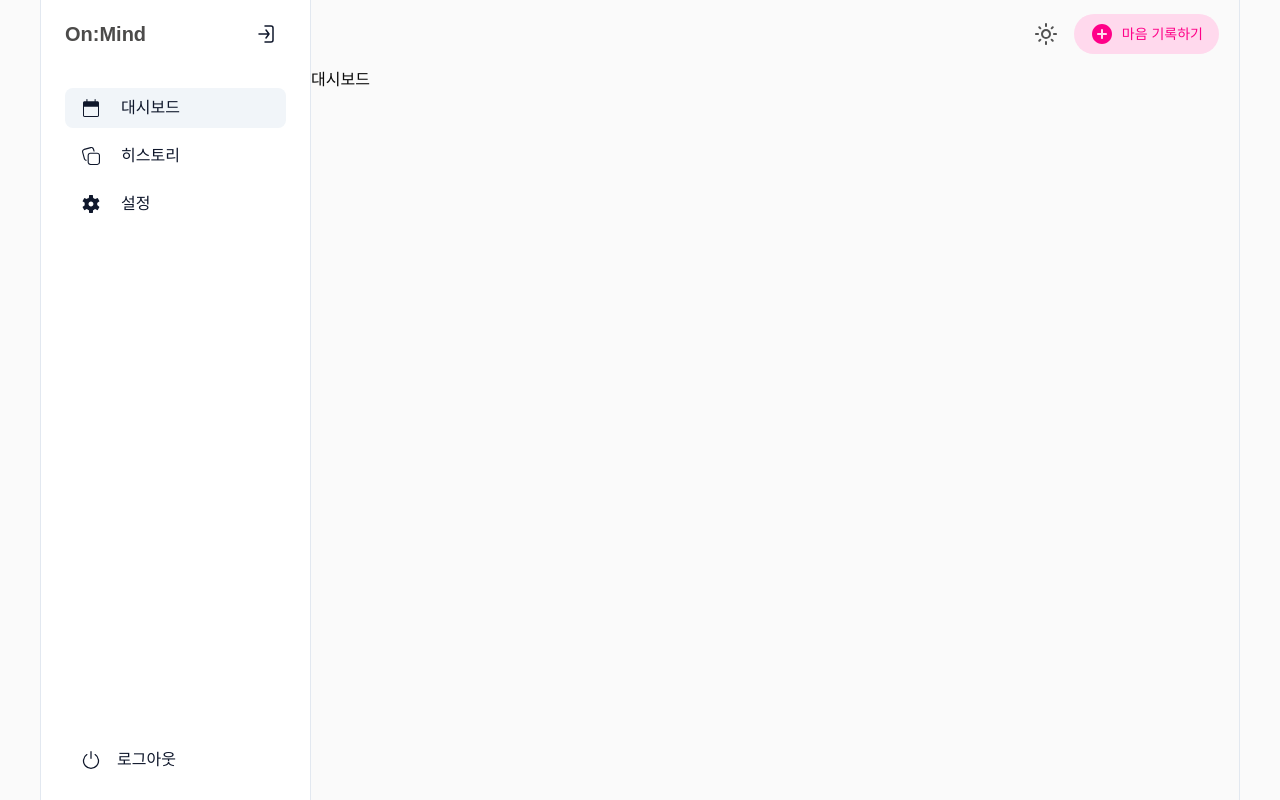
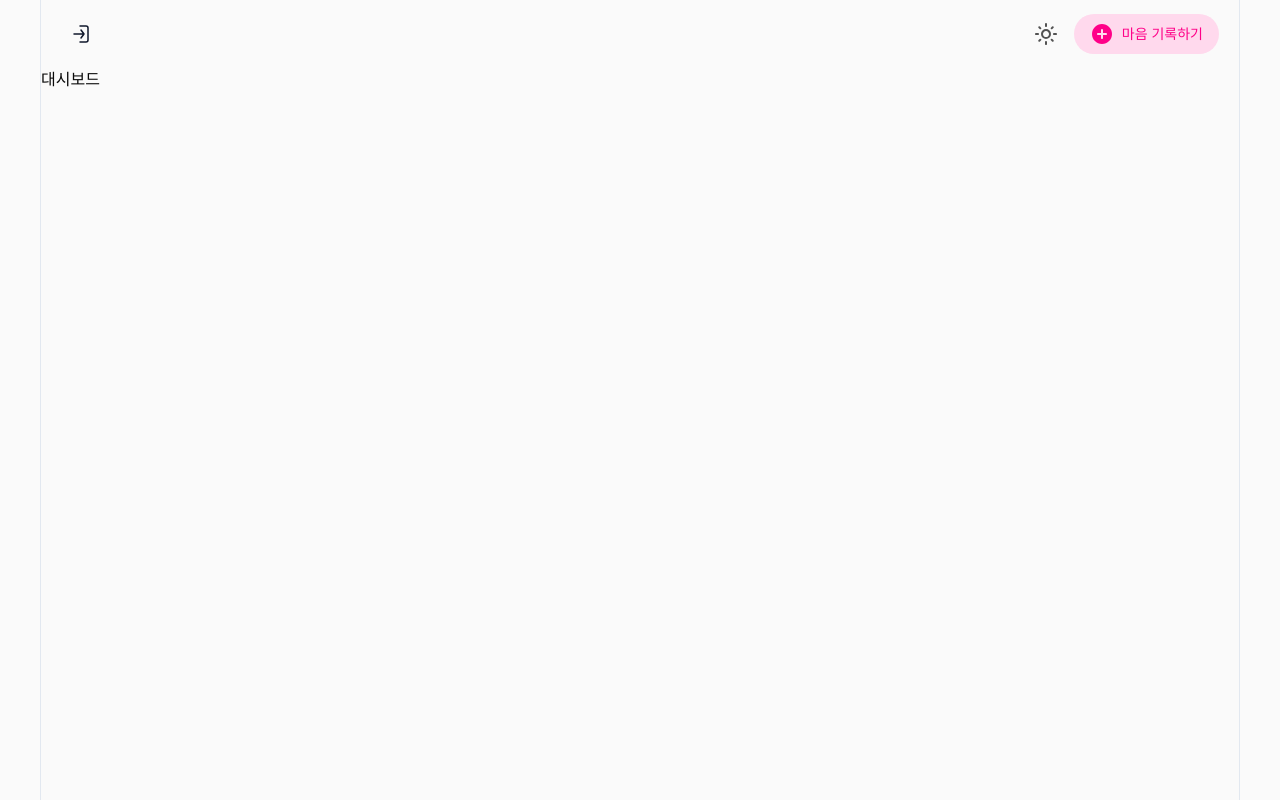
Before and after one commit to hyeopsang/shwimpyo, a React (Vite) app: page /my-app/dashboard in a window 1280 px wide. Built offline with nearby package versions, Linux system fonts and the light colour scheme; a web font is replaced by a local one.

Commit message:
refactor(side-bar): 사이드바 padding, width, 애니메이션 변경

```diff
--- a/src/components/ui/my-app/my-app-layout.tsx
+++ b/src/components/ui/my-app/my-app-layout.tsx
@@ -4,7 +4,7 @@ import AppSidebar from '@/feature/sidebar/app-sidebar';
 import Header from '@/components/header';
 
 export default function MyAppLayout() {
-  const [sidebar, setSidebar] = useState(true);
+  const [sidebar, setSidebar] = useState(false);
 
   const toggleSidebar = () => {
     setSidebar((prev) => !prev);
@@ -16,7 +16,6 @@ export default function MyAppLayout() {
         <AppSidebar toggleSidebar={toggleSidebar} sidebar={sidebar} />
         <main className="flex-1 w-full h-full mx-auto border-x border-slate-200 dark:border-0">
           <Header toggleSidebar={toggleSidebar} sidebar={sidebar} />
-
           <Outlet />
         </main>
       </div>
--- a/src/feature/sidebar/app-sidebar.tsx
+++ b/src/feature/sidebar/app-sidebar.tsx
@@ -14,20 +14,20 @@ export default function AppSidebar({toggleSidebar, sidebar}: AppSideBarProps) {
       id="sidebar"
       role="navigation"
       className={cn(
-        'h-dvh pb-5 px-6 bg-white dark:bg-slate-800 absolute divide-y divide-slate-200 border-l border-slate-200 dark:border-0 dark:divide-white/25 transition-all duration-300 z-60 md:sticky top-0 left-0 overflow-hidden',
+        'h-dvh pb-5 pl-6 pr-4 bg-white dark:bg-slate-800 absolute  border-l border-slate-200 dark:border-0 dark:divide-white/25 z-60 md:sticky top-0 left-0 overflow-hidden',
         sidebar
-          ? 'translate-x-0 w-[270px]'
+          ? 'translate-x-0 w-[270px] transition-all duration-300'
           : '-translate-x-full w-0 p-0 border-0'
       )}
     >
       <div
         className={cn(
-          'w-full h-full flex flex-col',
+          'w-full h-full flex flex-col divide-y divide-slate-200',
           !sidebar && 'opacity-0 pointer-events-none'
         )}
       >
         <SidebarHeader toggleSidebar={toggleSidebar} sidebar={sidebar} />
-        <SidebarMenuList />
+        <SidebarMenuList toggleSidebar={toggleSidebar} />
         <SidebarFooter />
       </div>
     </aside>
--- a/src/feature/sidebar/sidebar-header.tsx
+++ b/src/feature/sidebar/sidebar-header.tsx
@@ -1,8 +1,8 @@
 import SidebarTrigger from '@/shared/sidebar-trigger';
-interface SidebarHeaderProps {
+type SidebarHeaderProps = {
   toggleSidebar: () => void;
   sidebar: boolean;
-}
+};
 export default function SidebarHeader({
   toggleSidebar,
   sidebar,
--- a/src/feature/sidebar/sidebar-menu-button.tsx
+++ b/src/feature/sidebar/sidebar-menu-button.tsx
@@ -5,12 +5,15 @@ interface MenuButtonsProps {
   path: string;
   icon: ComponentType<React.SVGProps<SVGSVGElement>>;
   label: string;
+  onClick?: () => void;
 }
 
 export default function SidebarMenuButton({
   path,
   icon: Icon,
   label,
+  onClick,
+  ...props
 }: MenuButtonsProps) {
   const location = useLocation();
   const isActive = location.pathname.startsWith(path);
@@ -18,10 +21,12 @@ export default function SidebarMenuButton({
     <Link
       to={path}
       aria-current={isActive ? 'page' : undefined}
+      onClick={onClick}
       className={cn(
-        'w-full px-4 py-2 flex items-center gap-5 rounded-md hover:bg-slate-100 active:bg-slate-100 text-slate-900 dark:text-white dark:hover:bg-slate-100/25',
+        'w-full px-3 py-2 flex items-center gap-5 rounded-md hover:bg-slate-100 active:bg-slate-300 text-slate-900 dark:text-white dark:hover:bg-slate-100/25 dark:active:bg-slate-100/75',
         {'bg-slate-100 dark:bg-slate-100/25': isActive}
       )}
+      {...props}
     >
       <Icon width={20} />
       <span className="text-base font-medium">{label}</span>
--- a/src/feature/sidebar/sidebar-menu-list.tsx
+++ b/src/feature/sidebar/sidebar-menu-list.tsx
@@ -9,7 +9,11 @@ const menuItems = [
   {label: '설정', icon: Setting, path: '/my-app/setting'},
 ];
 
-export default function SidebarMenuList() {
+export default function SidebarMenuList({
+  toggleSidebar,
+}: {
+  toggleSidebar: () => void;
+}) {
   return (
     <nav
       className="flex flex-col w-full flex-1 py-5 gap-2"
@@ -17,6 +21,7 @@ export default function SidebarMenuList() {
     >
       {menuItems.map((item) => (
         <SidebarMenuButton
+          onClick={toggleSidebar}
           key={item.path}
           label={item.label}
           icon={item.icon}
--- a/src/shared/sidebar-trigger.tsx
+++ b/src/shared/sidebar-trigger.tsx
@@ -1,4 +1,5 @@
 import TriggerIcon from '@/assets/out.svg?react';
+import {cn} from '@/utils/style';
 
 interface SidebarTriggerProps {
   isOpen: boolean;
@@ -19,9 +20,10 @@ export default function SidebarTrigger({
       <TriggerIcon
         width={24}
         height={24}
-        className={`transition-transform duration-300 ${
-          isOpen ? 'rotate-180' : 'rotate-0'
-        } text-slate-900 dark:text-white`}
+        className={cn(
+          'text-slate-900 dark:text-white',
+          isOpen ? 'rotate-0' : 'rotate-180'
+        )}
       />
     </button>
   );
```
